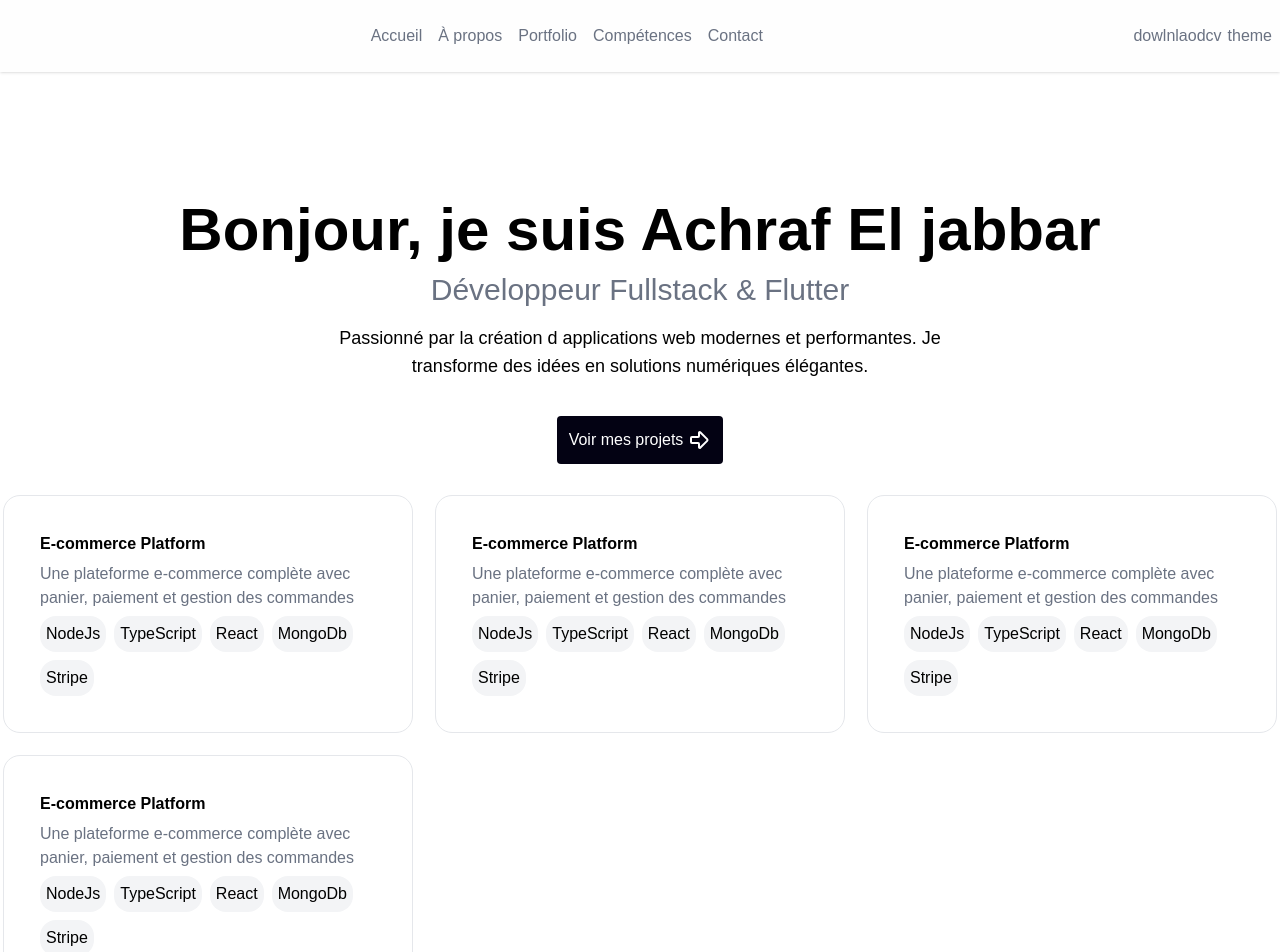
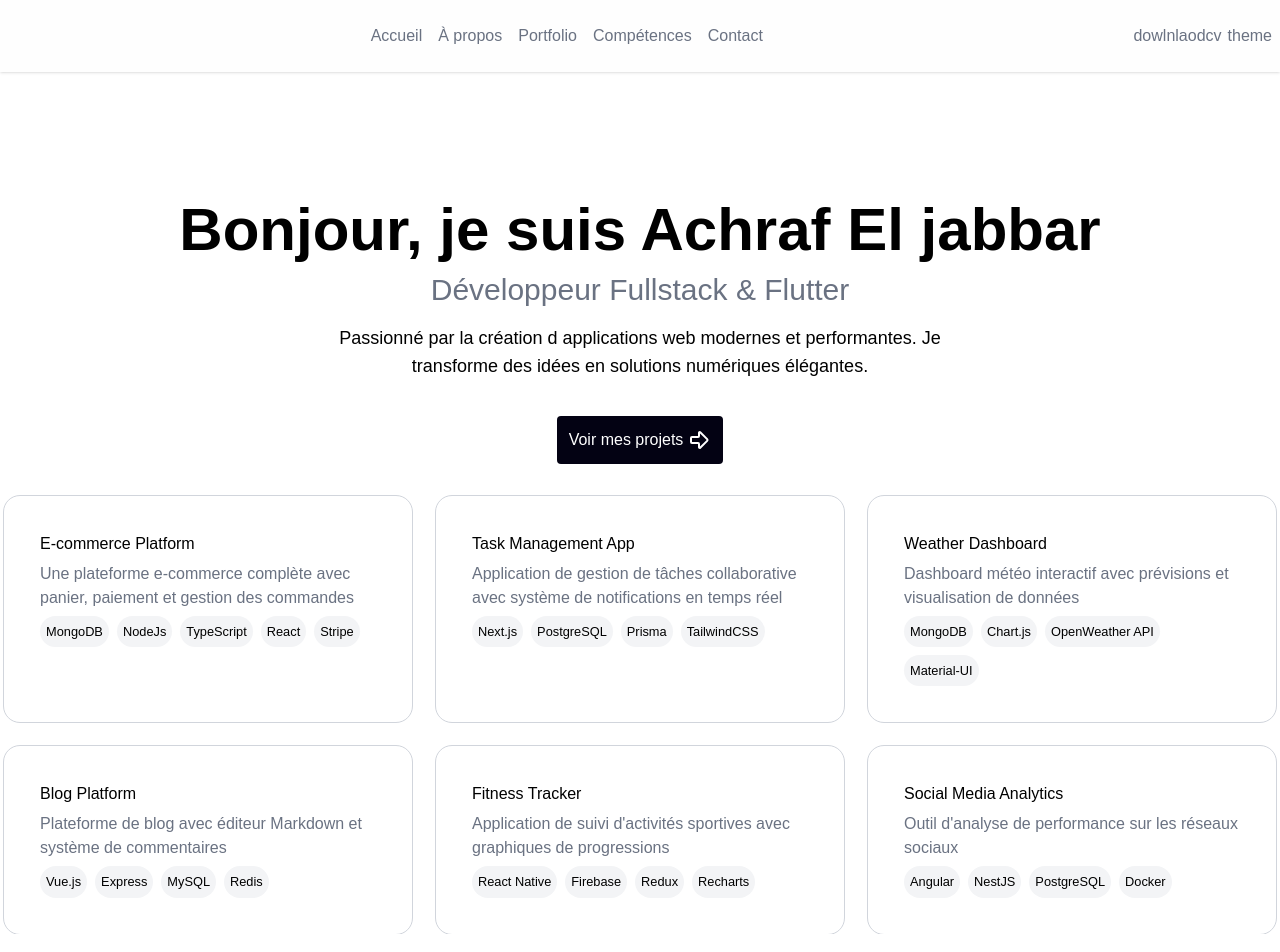
Before and after one commit to achrafjbr/MyPortfolio, a Next.js app: page / in a window 1280 px wide. Shown: the top 952 px of the page. Built offline with nearby package versions, Linux system fonts and the light colour scheme.

Commit message:
adding projects to the home page

```diff
--- a/src/UI/Project.tsx
+++ b/src/UI/Project.tsx
@@ -1,19 +1,15 @@
+import { SkillsI } from "../app/_types/skills";
 import Skill from "./skill";
 
-function Project() {
+function Project({ skills, projectName, projectDescription }: SkillsI) {
   return (
-    <div className=" rounded-2xl hover:shadow text-start p-9 outline-1 outline-gray-200">
-      <p className="pb-1.5 font-semibold">E-commerce Platform</p>
-      <p className="pb-1.5 text-gray-500">
-        Une plateforme e-commerce complète avec panier, paiement et gestion des
-        commandes
-      </p>
+    <div className=" rounded-2xl hover:shadow hover:-translate-y-0.5 duration-100 text-start p-9 outline-1 outline-gray-300">
+      <p className="pb-1.5 font-mono">{projectName}</p>
+      <p className="pb-1.5 font-mono text-gray-500">{projectDescription}</p>
       <div className="flex flex-wrap gap-2">
-        <Skill name="NodeJs" />
-        <Skill name="TypeScript" />
-        <Skill name="React" />
-        <Skill name="MongoDb" />
-        <Skill name="Stripe" />
+        {skills.map((sk, index) => (
+          <Skill key={sk} skill={sk} />
+        ))}
       </div>
     </div>
   );
--- a/src/UI/skill.tsx
+++ b/src/UI/skill.tsx
@@ -1,8 +1,11 @@
-interface Skills {
-  name: string;
-}
-function Skill({ name }: Skills): React.JSX.Element {
-  return <div className="bg-gray-100 rounded-2xl p-1.5">{name}</div>;
+import { SkillI } from "../app/_types/skills";
+
+function Skill({ skill }: SkillI): React.JSX.Element {
+  return (
+    <div className="bg-gray-100 font-extralight text-[0.8rem] rounded-2xl p-1.5">
+      {skill}
+    </div>
+  );
 }
 
 export default Skill;
--- /dev/null
+++ b/src/app/(routes)/about/page.tsx
@@ -0,0 +1,7 @@
+import React from "react";
+
+function About(): React.JSX.Element {
+  return <div>About</div>;
+}
+
+export default About;
--- /dev/null
+++ b/src/app/(routes)/contact/page.tsx
@@ -0,0 +1,7 @@
+import React from "react";
+
+function Contact(): React.JSX.Element {
+  return <div>Contact</div>;
+}
+
+export default Contact;
--- /dev/null
+++ b/src/app/(routes)/portfolio/page.tsx
@@ -0,0 +1,7 @@
+import React from "react";
+
+function Portfolio(): React.JSX.Element {
+  return <div>Portfolio</div>;
+}
+
+export default Portfolio;
--- /dev/null
+++ b/src/app/(routes)/skills/page.tsx
@@ -0,0 +1,7 @@
+import React from "react";
+
+function Skills(): React.JSX.Element {
+  return <div>Skills</div>;
+}
+
+export default Skills;
--- /dev/null
+++ b/src/app/_dummyData/project.ts
@@ -0,0 +1,42 @@
+import { SkillsI } from "../_types/skills";
+
+export const project1: SkillsI = {
+  skills: ["MongoDB", "NodeJs", "TypeScript", "React", "Stripe"],
+  projectName: "E-commerce Platform",
+  projectDescription:
+    "Une plateforme e-commerce complète avec panier, paiement et gestion des commandes",
+};
+
+export const project2: SkillsI = {
+  skills: ["Next.js", "PostgreSQL", "Prisma", "TailwindCSS"],
+  projectName: "Task Management App",
+  projectDescription:
+    "Application de gestion de tâches collaborative avec système de notifications en temps réel",
+};
+
+export const project3: SkillsI = {
+  skills: ["MongoDB", "Chart.js", "OpenWeather API", "Material-UI"],
+  projectName: "Weather Dashboard",
+  projectDescription:
+    "Dashboard météo interactif avec prévisions et visualisation de données",
+};
+
+export const project4: SkillsI = {
+  skills: ["Vue.js", "Express", "MySQL", "Redis"],
+  projectName: "Blog Platform",
+  projectDescription:
+    "Plateforme de blog avec éditeur Markdown et système de commentaires",
+};
+
+export const project5: SkillsI = {
+  skills: ["React Native", "Firebase", "Redux", "Recharts"],
+  projectName: "Fitness Tracker",
+  projectDescription:
+    "Application de suivi d'activités sportives avec graphiques de progressions",
+};
+
+export const project6: SkillsI = {
+  skills: ["Angular", "NestJS", "PostgreSQL", "Docker"],
+  projectName: "Social Media Analytics",
+  projectDescription: "Outil d'analyse de performance sur les réseaux sociaux",
+};
--- /dev/null
+++ b/src/app/_types/skills.ts
@@ -0,0 +1,9 @@
+export interface SkillsI {
+  skills: string[];
+  projectName: string;
+  projectDescription: string;
+}
+
+export interface SkillI {
+  skill: string;
+}
--- a/src/app/page.tsx
+++ b/src/app/page.tsx
@@ -1,5 +1,15 @@
 import Project from "../UI/Project";
+import Skill from "../UI/skill";
 import VuProjects from "../UI/VuProjects";
+import { Skills } from "../app/_types/skills";
+import {
+  project1,
+  project2,
+  project3,
+  project4,
+  project5,
+  project6,
+} from "./_dummyData/project";
 
 export default function Home() {
   return (
@@ -18,13 +28,41 @@ export default function Home() {
       <VuProjects />
 
       <section className="grid grid-cols-3 gap-6 mx-1 mt-7 ">
-        <Project />
-        <Project />
-        <Project />
-        <Project />
+        <Project
+          skills={project1.skills}
+          projectDescription={project1.projectDescription}
+          projectName={project1.projectName}
+        />
+
+        <Project
+          skills={project2.skills}
+          projectDescription={project2.projectDescription}
+          projectName={project2.projectName}
+        />
+
+        <Project
+          skills={project3.skills}
+          projectDescription={project3.projectDescription}
+          projectName={project3.projectName}
+        />
+
+        <Project
+          skills={project4.skills}
+          projectDescription={project4.projectDescription}
+          projectName={project4.projectName}
+        />
+
+        <Project
+          skills={project5.skills}
+          projectDescription={project5.projectDescription}
+          projectName={project5.projectName}
+        />
+        <Project
+          skills={project6.skills}
+          projectDescription={project6.projectDescription}
+          projectName={project6.projectName}
+        />
       </section>
     </section>
   );
 }
-
-//https://www.figma.com/make/j5c4HhXTsaMPWWoMGutGzF/Personal-Portfolio-Website?code-node-id=0-9&p=f&t=37GxjJksPa1yIvD9-0&fullscreen=1
```
Also changed, not shown: 1 other file (tests, documents, lock files or other folders).
